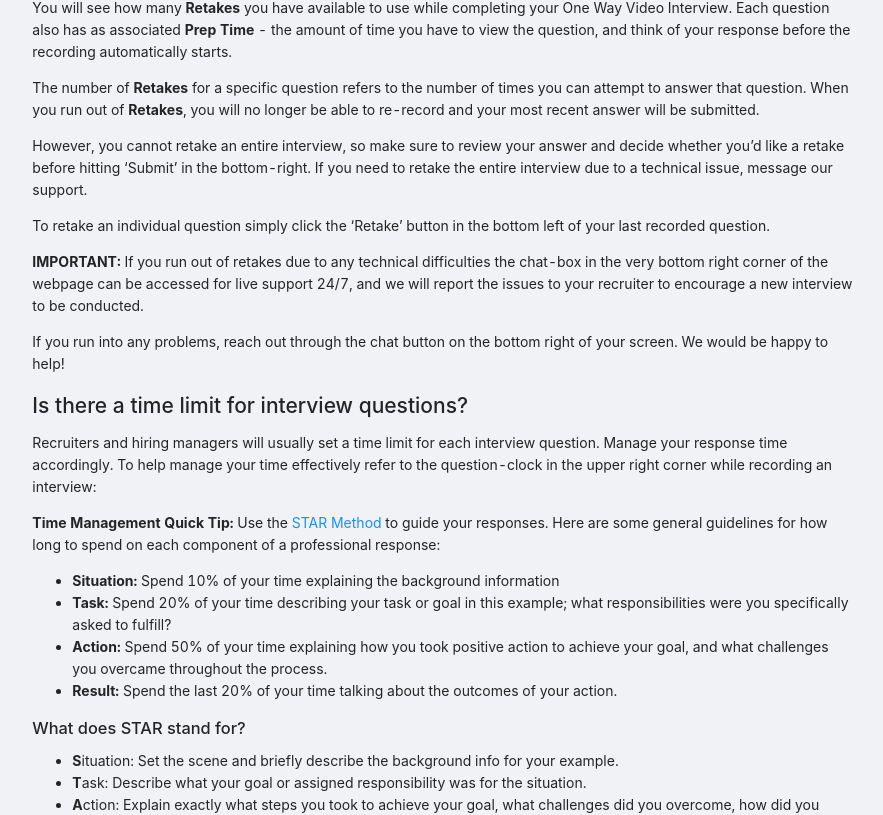
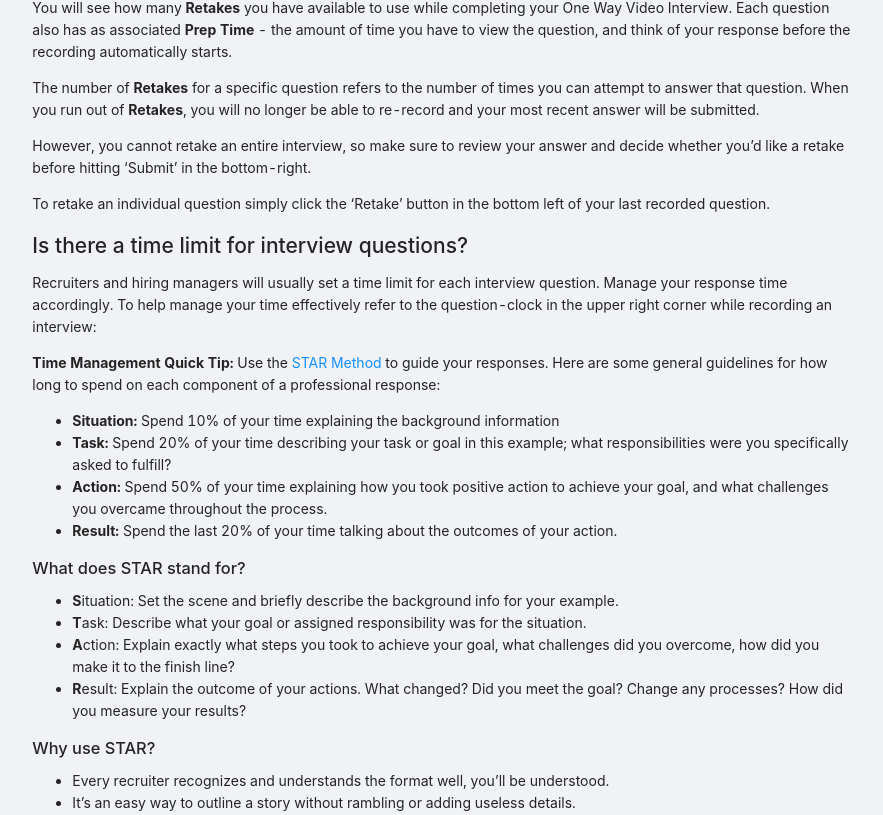
Before and after one commit to Namaskar-1F64F/deephire-faq, a React (Create React App) app: page /frequentlyAskedQuestions in a window 1280 px wide. Shown: the part 632-1447 px from the top of the page, without its empty margins (197-1080 px from the left). Built offline with nearby package versions, Linux system fonts and the light colour scheme.

Commit message:
remove support info

```diff
--- a/src/routes/frequentlyAskedQuestions.jsx
+++ b/src/routes/frequentlyAskedQuestions.jsx
@@ -26,13 +26,10 @@ You will see how many **Retakes** you have available to use while completing you
 
 The number of **Retakes** for a specific question refers to the number of times you can attempt to answer that question. When you run out of **Retakes**, you will no longer be able to re-record and your most recent answer will be submitted.
 
-However, you cannot retake an entire interview, so make sure to review your answer and decide whether you’d like a retake before hitting ‘Submit’ in the bottom-right. If you need to retake the entire interview due to a technical issue, message our support.
+However, you cannot retake an entire interview, so make sure to review your answer and decide whether you’d like a retake before hitting ‘Submit’ in the bottom-right.
 
 To retake an individual question simply click the ‘Retake’ button in the bottom left of your last recorded question.
 
-**IMPORTANT:** If you run out of retakes due to any technical difficulties the chat-box in the very bottom right corner of the webpage can be accessed for live support 24/7, and we will report the issues to your recruiter to encourage a new interview to be conducted.
-
-If you run into any problems, reach out through the chat button on the bottom right of your screen. We would be happy to help!
 
 ## Is there a time limit for interview questions?
 
@@ -107,7 +104,6 @@ DeepHire is a very flexible platform in regards to interview completion!
 
 A DeepHire Interview can be completed on any wifi-connected device with a camera and microphone.
 Everything on the platform operates off a one-click link, no external app downloads, no setup time. Just click your link and hit ‘Record Answer’ on any phone, tablet, or computer!
-If you encounter any technical issues, use the chatbox in the bottom right corner of the webpage to contact our live tech support team. We can help with any camera, connection, or software issue.
 
 ## How do I answer Interview Questions like a Professional?
 
--- a/src/routes/instructionsOneWayInterview.jsx
+++ b/src/routes/instructionsOneWayInterview.jsx
@@ -30,8 +30,6 @@ Because you can take the interview on your own time, it gives you the opportunit
 ## What are my next steps?
 
 When you are ready to take the video interview, click the interview link your recruiter sent to you.
-
-We are here to support you every step of the way.
 
 ## When I click the link, what can I expect?
 
```
